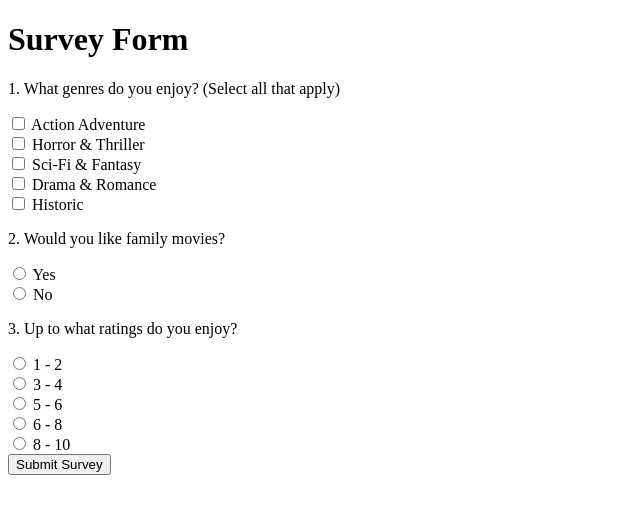
After one commit to Hawlll/movie_recommender_system, a Flask app: page /survey in a window 1280 px wide. The commit adds this page. Shown: the top 514 px of the page, without its empty margins (0-640 px from the left). Run offline with Flask 3, Linux system fonts and the light colour scheme; the visitor is signed in with stand-in values (Sample User, id 1).

Commit message:
Finished combining our code until it reaches the survey.html

```diff
--- a/src/web/app.py
+++ b/src/web/app.py
@@ -1,4 +1,3 @@
-
 from flask import Flask, render_template, request, redirect, url_for, session
 import sys
 from pathlib import Path
@@ -12,18 +11,20 @@ import account
 app = Flask(__name__)
 app.secret_key = "one_two_tree"
 
+account.initializeDatabase()
+
 
 @app.route('/')
 def index():
     return render_template('index.html')
 
+
 @app.route('/survey', methods=['GET', 'POST'])
 def survey():
-
     username = session.get('username')
 
     if not username:
-        return redirect(url_for('login')) # Checks if the user is in
+        return redirect(url_for('login'))  # Checks if the user is in
 
     if request.method == "POST":
         # Initialize data_list with all zeros
@@ -46,7 +47,7 @@ def survey():
         # Update data_list based on selected genres
         for genre in selected_genres:
             if genre in genre_map:
-                data_list[genre_map[genre]] = 1 # marks which options were picked
+                data_list[genre_map[genre]] = 1  # marks which options were picked
         if family_genre == "Yes":
             data_list[5] = 1
         data_list[6] = int(rating)
@@ -54,9 +55,11 @@ def survey():
         # Store the completed survey in the database
         account.setUserPreferences(username, data_list)
 
+        return redirect(url_for("home"))
 
     # For GET request, just display the survey page with an empty form
     return render_template("survey.html")
+
 
 @app.route('/login', methods=['GET', 'POST'])
 def login():
@@ -75,15 +78,14 @@ def login():
 
 @app.route('/register', methods=['GET', 'POST'])
 def register():
-
     if request.method == "POST":
         username = request.form.get("username")
         password = request.form.get("password")
 
-        if account.userExists(username):
+        if account.doesUserExist(username):
             return "Username already exists"
         else:
-            if account.createUser(username, password, None):
+            if account.createUser(username, password, None) == 0:
                 session['username'] = username
                 return redirect(url_for("home"))
             else:
@@ -91,20 +93,26 @@ def register():
 
     return render_template("register.html")
 
+
 @app.route('/home')
 def home():
     username = session.get('username')
 
     if not username:
-        return redirect(url_for('login')) # makes sure the user is logged in
+        return redirect(url_for('login'))  # makes sure the user is logged in
 
-    user_preference = account.getUserPreference(username)
+    user_preference = account.getUserVector(username)
 
     # If user preference is equal -1 it means the user is new
-    new_user = (user_preference == -1)
+    if user_preference - 1:
+        return redirect(url_for("survey"))
 
-    return render_template("home.html", new_user=new_user, username=username)
+    return render_template("home.html", username=username)
 
+@app.route('/logout')
+def logout():
+    session.clear()
+    return redirect(url_for('login'))
 
 if __name__ == '__main__':
     app.run(debug=True)
--- a/src/web/templates/home.html
+++ b/src/web/templates/home.html
@@ -8,7 +8,7 @@
     <h2>Welcome to the Movie Recommedator </h2>
     <p>We need some information to be provided</p>
     <a href="{{ url_for('survey') }}" class="btn btn-primary">Take Survey</a>
-  {% else % }
+  {% endif %}
     <h2>Welcome back, {{ user_name }}!</h2>
     <p>Manage your movie group below</p>
 
--- /dev/null
+++ b/src/web/templates/survey.html
@@ -0,0 +1,50 @@
+<!DOCTYPE html>
+<html lang="en">
+<head>
+    <meta charset="UTF-8">
+    <meta name="viewport" content="width=device-width, initial-scale=1.0">
+    <title>Survey Page</title>
+</head>
+<body>
+    <h1>Survey Form</h1>
+    <form method="POST">
+
+
+        <p>1. What genres do you enjoy? (Select all that apply)</p>
+        <input type="checkbox" name="GenresQuestion[]" value="Action Adventure" required> Action Adventure<br>
+        <input type="checkbox" name="GenresQuestion[]" value="Horror & Thriller" required> Horror & Thriller<br>
+        <input type="checkbox" name="GenresQuestion[]" value="Sci-Fi & Fantasy" required> Sci-Fi & Fantasy<br>
+        <input type="checkbox" name="GenresQuestion[]" value="Drama & Romance" required> Drama & Romance<br>
+        <input type="checkbox" name="GenresQuestion[]" value="Historic" required> Historic<br>
+
+        <p>2. Would you like family movies?</p>
+        <input type="radio" name="FamilyGenre" value="Yes" required> Yes<br>
+        <input type="radio" name="FamilyGenre" value="No" required> No<br>
+
+        <p>3. Up to what ratings do you enjoy?</p>
+        <input type="radio" name="RatingQuestion" value=2 required> 1 - 2<br>
+        <input type="radio" name="RatingQuestion" value=4 required> 3 - 4<br>
+        <input type="radio" name="RatingQuestion" value=6 required> 5 - 6<br>
+        <input type="radio" name="RatingQuestion" value=8 required> 6 - 8<br>
+        <input type="radio" name="RatingQuestion" value=10 required> 8 - 10<br>
+
+        <button type="submit">Submit Survey</button>
+    </form>
+
+    {% if genre_list or rating_list or family_answer %}
+        <h3>Survey Results:</h3>
+        <ul>
+            {% if genre_list %}
+                <li><strong>Genres Selected:</strong> {{ genre_list | join(", ") }}</li>
+            {% endif %}
+            {% if family_answer %}
+                <li><strong>Family Movies Preference:</strong> {{ family_answer }}</li>
+            {% endif %}
+            {% if rating_list %}
+                <li><strong>Ratings Preferred:</strong> {{ rating_list }}</li>
+            {% endif %}
+        </ul>
+    {% endif %}
+
+</body>
+</html>
```
